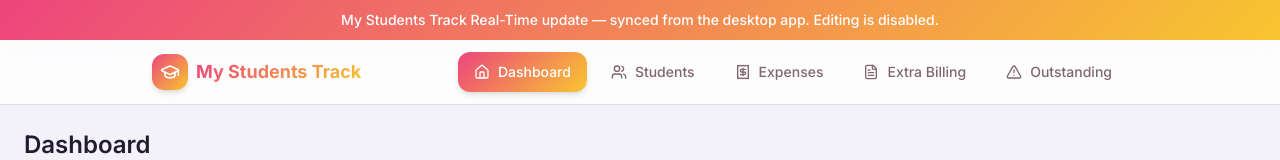
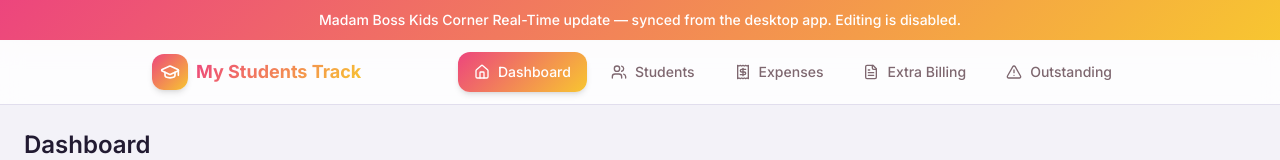
Before and after one commit to calvinhicco/Madam-Boss-Kids-Corner-MTS-Web-Mirror, a Next.js app: page / in a window 1280 px wide. Shown: the top 160 px of the page. Built offline with nearby package versions, Linux system fonts and the light colour scheme; no server answers; the database is empty.

Commit message:
Update header banner text to 'Madam Boss Kids Corner'
- Changed layout.tsx header banner from 'My Students Track' to 'Madam Boss Kids Corner'
- Updated page title and metadata to match
- Navigation remains as 'My Students Track'

```diff
--- a/app/layout.tsx
+++ b/app/layout.tsx
@@ -7,8 +7,8 @@ import { Nav } from '@/components/Nav'
 const inter = Inter({ subsets: ['latin'], variable: '--font-inter' })
 
 export const metadata: Metadata = {
-  title: 'My Students Track - Real-Time update',
-  description: 'My Students Track Real-Time update — synced from the desktop app. Editing is disabled.',
+  title: 'Madam Boss Kids Corner - Real-Time update',
+  description: 'Madam Boss Kids Corner Real-Time update — synced from the desktop app. Editing is disabled.',
 }
 
 export default function RootLayout({ children }: { children: React.ReactNode }) {
@@ -17,7 +17,7 @@ export default function RootLayout({ children }: { children: React.ReactNode })
       <body className={`${inter.variable} font-sans antialiased`}>
         <TooltipProvider>
           <div className="w-full bg-brand-gradient text-white text-sm py-2.5 text-center font-medium shadow-sm">
-            My Students Track Real-Time update — synced from the desktop app. Editing is disabled.
+            Madam Boss Kids Corner Real-Time update — synced from the desktop app. Editing is disabled.
           </div>
           <Nav />
           <main className="min-h-screen bg-background">
```
